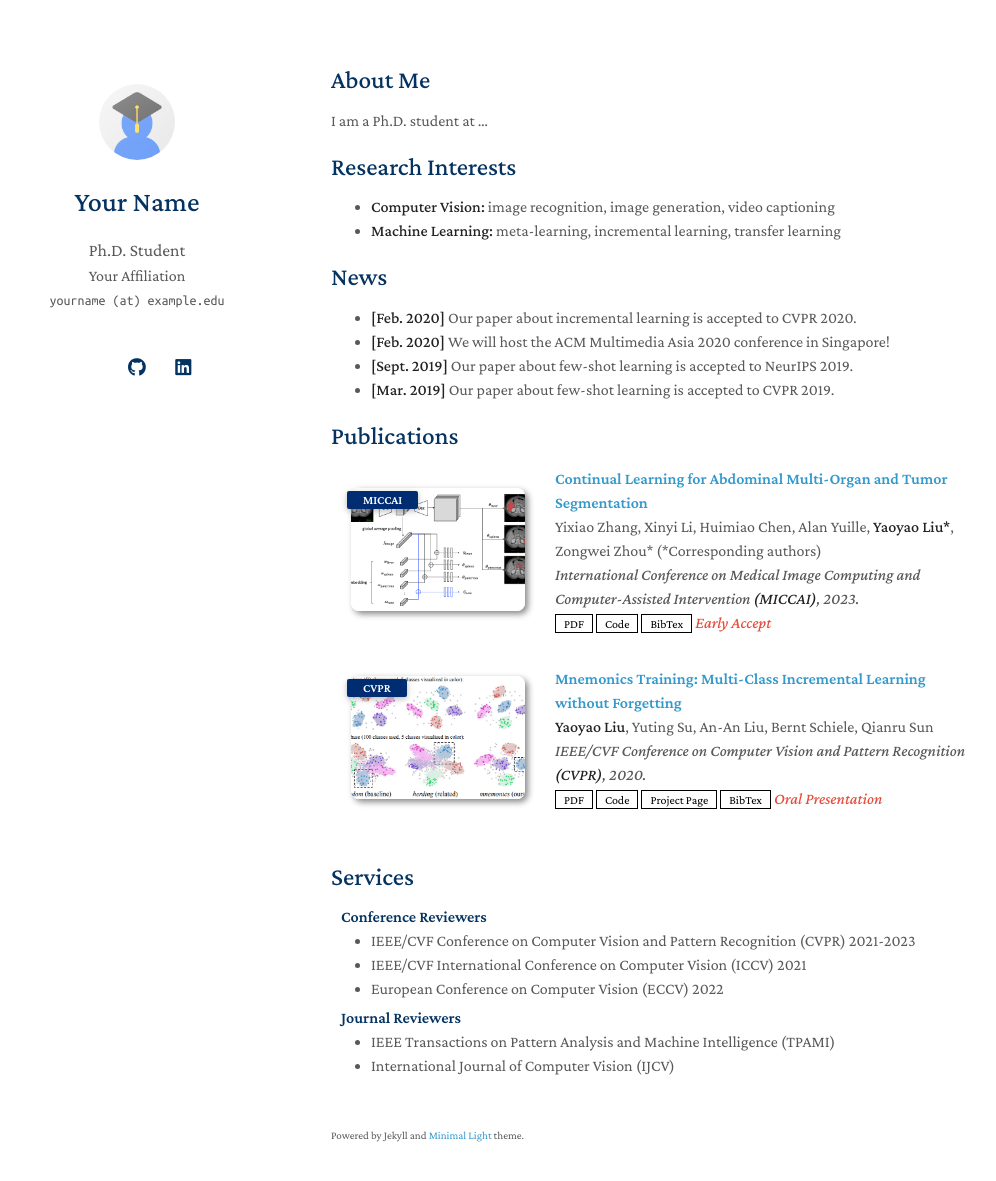
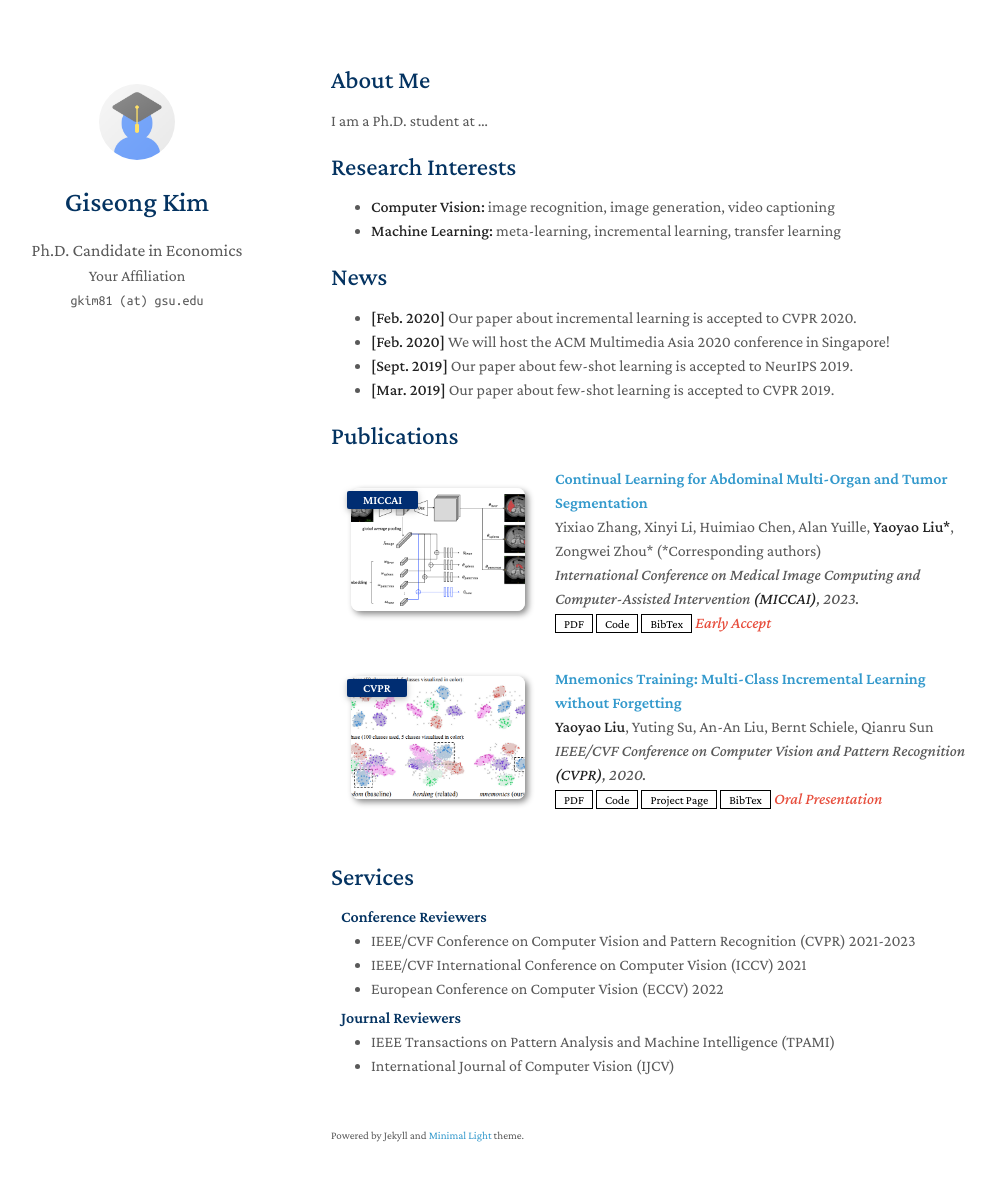
Before and after one commit to giseong-kim/giseong-kim.github.io, a Jekyll site: the page built from index.md, in a window 1280 px wide and 1216 px high. Shown: the top 1181 px of the window, without its empty margins (139-1135 px from the left). Built offline with Jekyll 4.4.1, drawn with Linux system fonts in a browser that asks for light colours; a style sheet for code colours, icons or effects is not loaded; our own code applies the rules of GitHub Pages for plain Markdown files.

Commit message:
Update _config.yml

```diff
--- a/_config.yml
+++ b/_config.yml
@@ -1,22 +1,22 @@
 # Basic Information
-title: Your Name
-position: Ph.D. Student
+title: Giseong Kim
+position: Ph.D. Candidate in Economics
 affiliation: Your Affiliation
-email: yourname (at) example.edu
+email: gkim81 (at) gsu.edu
 
 # Search Engine Optimization (SEO)
 # The following information is used to improve the website traffic from search engines, e.g., Google.
-keywords: minimal light
-description: The Minimal Light is a simple and elegant jekyll theme for academic personal homepage.
-canonical: https://minimal-light-theme.yliu.me/
+keywords: giseong kim, giseong, economics, econ
+description: Giseong Kim is a Ph.D. Candidate in Economics at Georgia State University.
+canonical: https://giseong-kim.github.io
 
 # Links
 # If you don't need one of them, you may delete the corresponding line.
-google_scholar: https://scholar.google.com/
-cv_link: assets/files/curriculum_vitae.pdf
-github_link: https://github.com/
-linkedin: https://www.linkedin.com/
-twitter: https://twitter.com/
+google_scholar: #https://scholar.google.com/
+cv_link: #assets/files/curriculum_vitae.pdf
+github_link: #https://github.com/
+linkedin: #https://www.linkedin.com/
+twitter: #https://twitter.com/
 
 # Images (e.g., your profile picture and your website's favicon)
 # "favicon" and "favicon_dark" are used for the light and dark modes, respectively.
@@ -30,7 +30,7 @@ enable_footnote: true
 
 # Auto Dark Mode
 # You may use the option to disable the automatic dark theme
-auto_dark_mode: true
+auto_dark_mode: false
 
 # Font
 # You can use this option to choose between Serif or Sans Serif fonts.
```
